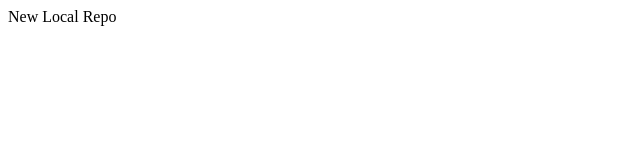
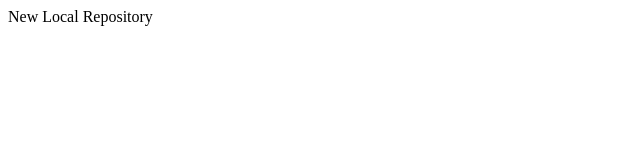
Before and after one commit to ajaybodapati/LocalRepo, a plain HTML site: page index.html in a window 1280 px wide. Shown: the full height of the page, 0-640 px from the left. Drawn offline with Linux system fonts and the light colour scheme.

Commit message:
repository

```diff
--- a/index.html
+++ b/index.html
@@ -1 +1 @@
-<p>New Local Repo</p>
+<p>New Local Repository</p>
```
